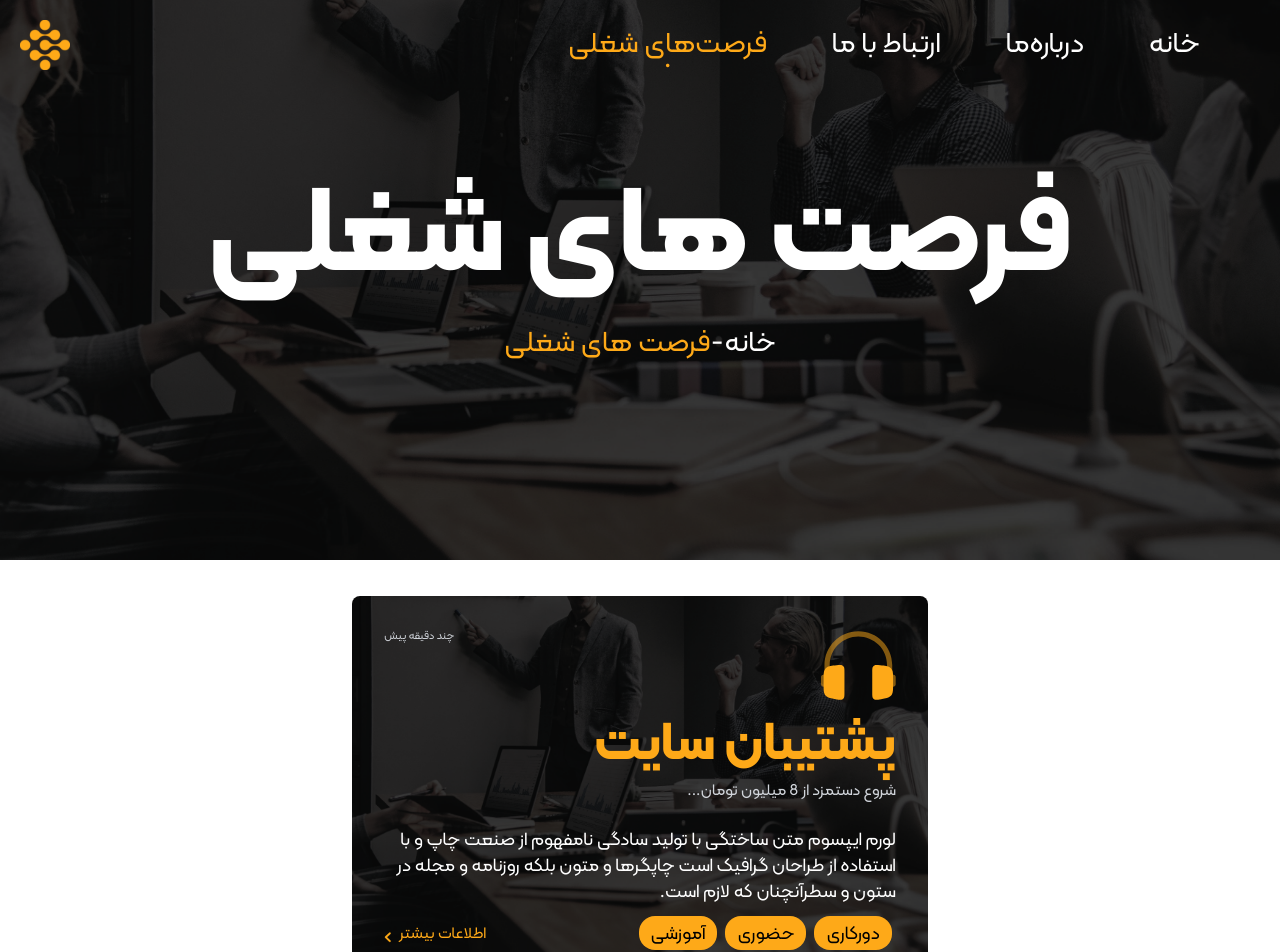
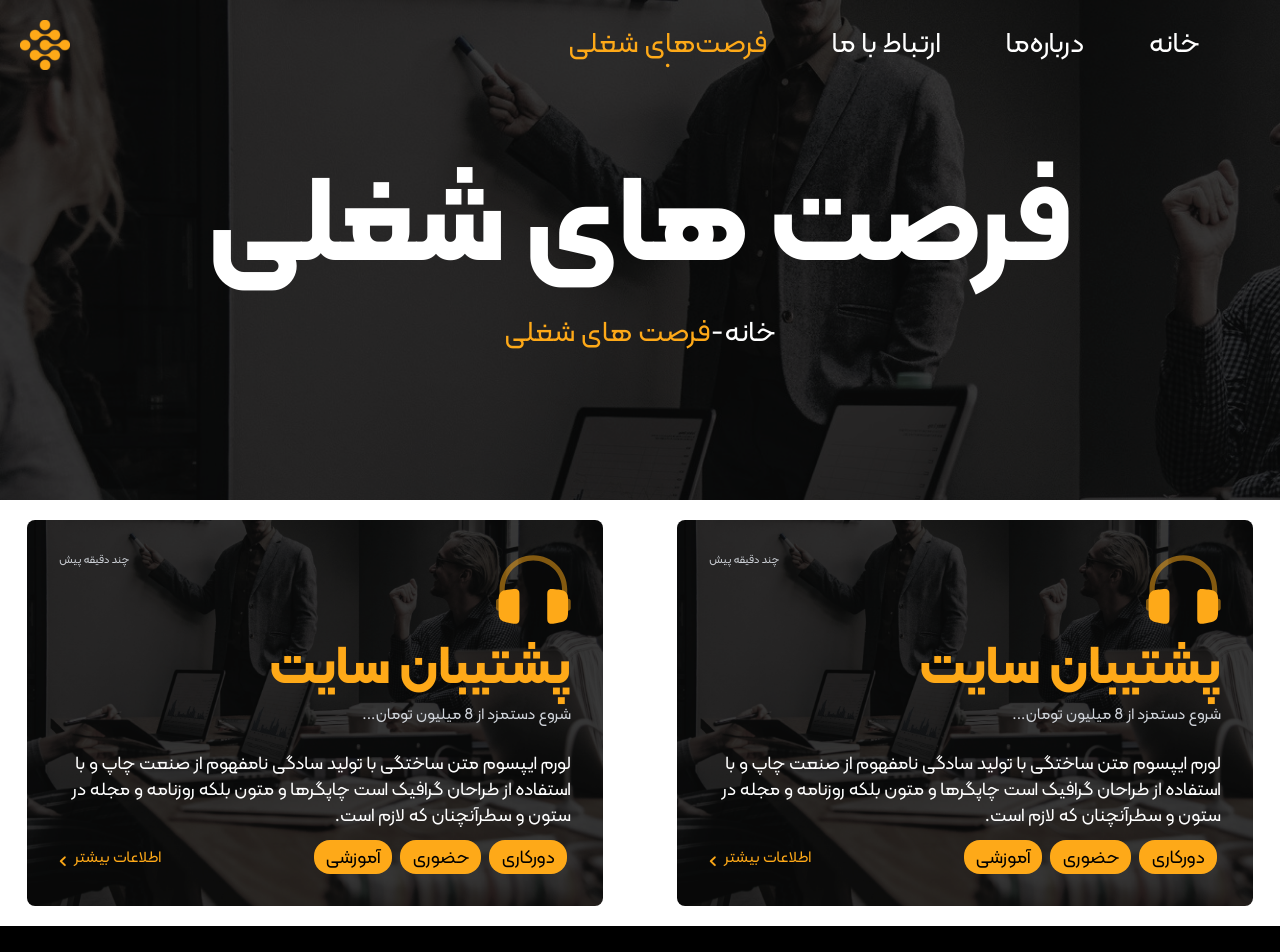
Before and after one commit to mahjs/Rayka-Main, a Next.js app: page /jobs in a window 1280 px wide. Shown: the top 952 px of the page. Built offline with nearby package versions, Linux system fonts and the light colour scheme.

Commit message:
fix some bugs

```diff
--- a/src/app/globals.css
+++ b/src/app/globals.css
@@ -134,7 +134,7 @@ body {
 
 .header-1 {
   font-family: "KalamehBold";
-  font-size: 2.61406rem;
+  font-size: 2.41406rem;
   @media screen and (min-width: 768px) {
     font-size: 7.61406rem;
   }
--- a/src/app/jobs/page.tsx
+++ b/src/app/jobs/page.tsx
@@ -26,7 +26,7 @@ const JobCard: React.FC<Job> = ({
   postedTime,
 }) => {
   return (
-    <div className="grid place-items-center justify-center overflow-hidden p-[6em]">
+    <div className="grid place-items-center justify-center overflow-hidden">
       <div
         style={cardStyle}
         className="w-[22rem] justify-between rounded-lg p-[2em] md:w-[36rem]"
@@ -101,12 +101,7 @@ const Jobs: React.FC = () => {
 
   return (
     <div className="select-none flex-col ">
-      <Image
-        src={BgImage}
-        alt="contact-us-bg"
-        className="absolute top-0 -z-10 h-[22%] w-full object-cover md:h-[70%]"
-      />
-      <div className="flex w-full flex-col justify-center text-center text-white md:h-[500px]">
+      <div className="flex w-full flex-col justify-center bg-main-image pb-5 pt-16 text-center text-white md:h-[500px] md:pt-0">
         <h1 className="header-1">فرصت های شغلی</h1>
         <div className="subtitle flex justify-center">
           <p>
@@ -117,7 +112,7 @@ const Jobs: React.FC = () => {
           </p>
         </div>
       </div>
-      <div className="flex flex-wrap justify-center">
+      <div className="my-5 flex flex-wrap justify-center gap-5 md:justify-around">
         {jobsData.map((job, index) => (
           <JobCard
             key={index}
```
